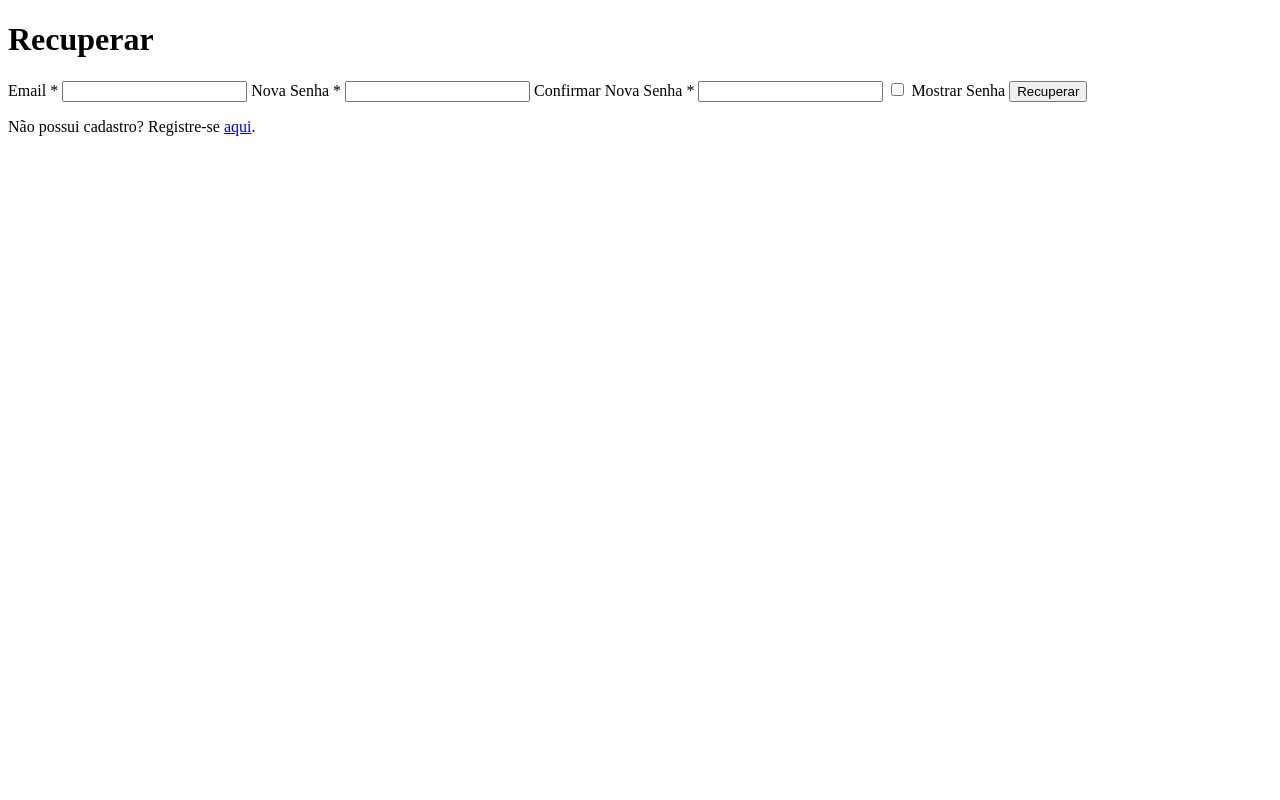
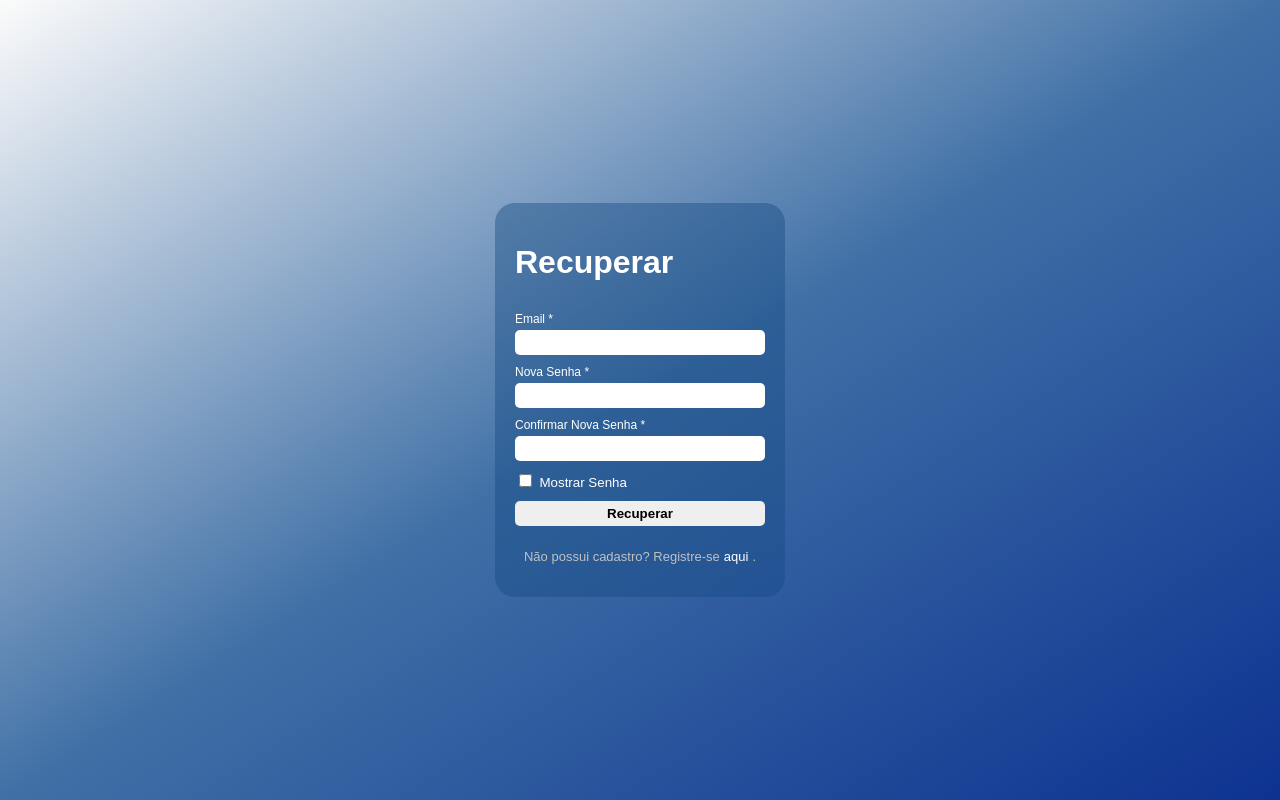
Before and after one commit to alexandrejrdev/get-users, a plain HTML site: page client/src/pages/recovery.html in a window 1280 px wide. Drawn offline with Linux system fonts and the light colour scheme; files that its build step writes are made by us from their sources.

Commit message:
style: adicionar estilos da pagina de recovery

```diff
--- a/client/src/pages/recovery.html
+++ b/client/src/pages/recovery.html
@@ -3,6 +3,7 @@
 <head>
     <meta charset="UTF-8">
     <meta name="viewport" content="width=device-width, initial-scale=1.0">
+    <link rel="stylesheet" href="/Alex01/get-users/client/src/styles/recovery.css">
     <title>Recuperar</title>
 </head>
 
@@ -10,16 +11,26 @@
     <main>
         <form>
             <h1>Recuperar</h1>
+            <div class="email">
                 <label>Email *</label>
                 <input type="email">
+            </div>
+            <div class="senha">
                 <label>Nova Senha *</label>
                 <input type="password" id="new-password">
+            </div>
+            <div class="confirmsenha">
                 <label>Confirmar Nova Senha *</label>
                 <input type="password" id="confirm-new-password">
+            </div>
+            <div class="mostrarsenha">
                 <input type="checkbox">
                 <label id="Label-passowrd">Mostrar Senha</label>
+            </div>
             <button>Recuperar</button>
+            <div class="links">
                 <p>Não possui cadastro? Registre-se <a href="register.html">aqui</a>.</p>
+            </div>
         </form>
     </main>
     <script src="../scripts/recovery.js"></script>
--- /dev/null
+++ b/client/src/styles/recovery.css
@@ -0,0 +1,118 @@
+body {
+    font-family: Arial, Helvetica, sans-serif;
+    margin: 0; /* para retirar as margens da pagina*/
+    padding: 0; /* para retirar as margens da pagina*/
+}
+
+main {
+    width: 100%;
+    height: 100vh;
+    display: flex;
+    background: linear-gradient(to bottom right, rgb(251, 251, 251), rgb(64, 112, 166), rgb(13, 50, 145));
+    justify-content: center;
+    align-items: center;
+}
+
+form {
+    width: 250px;
+    color: white;
+    display: flex;
+    flex-direction: column;
+    background-color: rgba(20, 73, 129, 0.419);
+    padding: 20px;
+    border-radius: 20px;
+    gap: 10px;
+}
+
+form div label {
+    font-size: 12px;
+    font-weight: 100;
+    color: white;
+}
+
+form .email {
+    display: flex;
+    flex-direction: column;
+}
+
+form .email input {
+    border-radius: 5px;
+    outline: none;
+    border-style: none;
+    padding: 5px;
+    margin-top: 4px;
+}
+
+form .senha {
+    display: flex;
+    flex-direction: column;
+}
+
+form .senha input {
+    border-radius: 5px;
+    outline: none;
+    border-style: none;
+    padding: 5px;
+    margin-top: 4px;
+}
+
+form .confirmsenha {
+    display: flex;
+    flex-direction: column;
+}
+
+form .confirmsenha input {
+    border-radius: 5px;
+    outline: none;
+    border-style: none;
+    padding: 5px;
+    margin-top: 4px;
+}
+
+form div .mostrarsenha {
+    display: flex;
+    justify-content: center;
+    align-items: center;
+}
+
+#Label-passowrd {
+    font-size: smaller;
+}
+
+button {
+    padding: 5px;
+    border-radius: 5px;
+    border-style: none;
+    font-weight: 600;
+    cursor: pointer;
+}
+
+button:hover {
+    background-color: silver;
+    position: relative;
+    top: 2px;
+    transition: all;
+}
+
+body main form .links p {
+    /* background-color: blue; */
+    display: flex;
+    align-items: center;
+    justify-content: center;
+    font-size: small;
+    gap: 4px;
+    color: silver;
+    font-weight: 200;
+}
+
+body main form .links a {
+    color: white;
+    text-decoration: none;
+}
+
+body main form .links a:hover {
+    color: black;
+    cursor: pointer;
+    transition: all;
+    text-decoration: none;
+}
```
Lines whose indentation alone changed are shown as unchanged.
